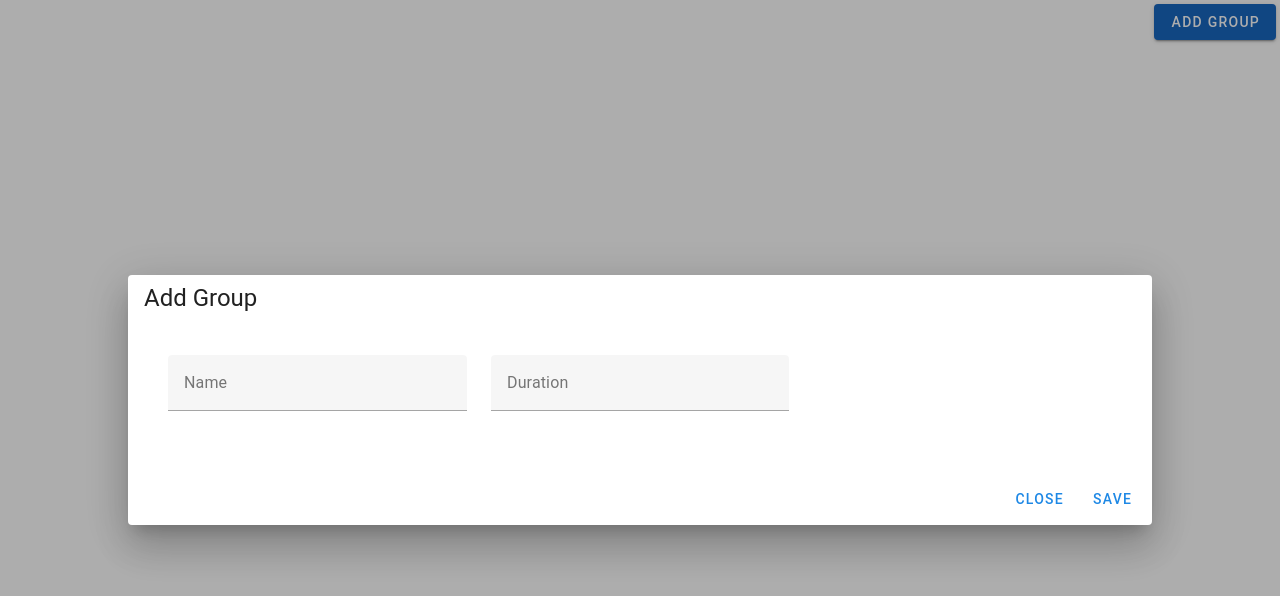
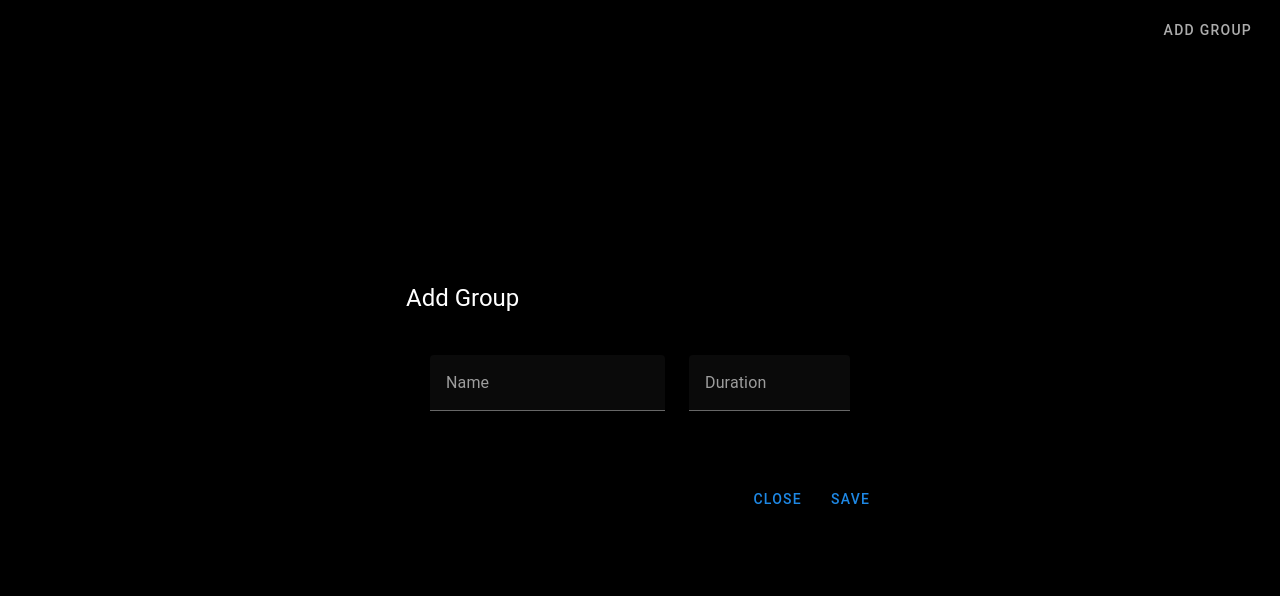
Before and after one commit to tiirent/ml-timer, a Vue app: page / in a window 1280 px wide. Both pictures are taken after a click on the button "ADD GROUP". Shown: the top 596 px of the page. Built offline with nearby package versions, Linux system fonts and the light colour scheme.

Commit message:
jank hard styling

```diff
--- a/src/components/AddGroupButton.vue
+++ b/src/components/AddGroupButton.vue
@@ -1,22 +1,22 @@
 <template>
     <v-row justify="end" >
-        <v-dialog v-model="dialog" persistent width="1024">
+        <v-dialog v-model="dialog" persistent width="500">
             <template v-slot:activator="{ props }">
-                <v-btn color="primary" v-bind="props">
+                <v-btn class="add-btn" color="black" v-bind="props">
                     Add Group
                 </v-btn>
             </template>
-            <v-card>
+            <v-card color="black">
                 <v-card-title>
                     <span class="text-h5">Add Group</span>
                 </v-card-title>
                 <v-card-text>
                     <v-container>
                         <v-row>
-                            <v-col cols="12" sm="6" md="4">
+                            <v-col cols="7">
                                 <v-text-field required label="Name" v-model="name"></v-text-field>
                             </v-col>
-                            <v-col cols="12" sm="6" md="4">
+                            <v-col cols="5">
                                 <time-input-field @time-value="duration = $event"/>
                             </v-col>
                         </v-row>
@@ -56,3 +56,9 @@ export default {
     }),
 }
 </script>
+
+<style scoped>
+.add-btn {
+    margin: 8px;
+}
+</style>
--- a/src/components/TimerButtons.vue
+++ b/src/components/TimerButtons.vue
@@ -1,14 +1,14 @@
 <template>
     <v-container align="end">
-        <v-btn v-if="!editing" @click="editTimer">
-            <v-icon class="my-5" size="small" icon="mdi-dots-vertical" />
-        </v-btn>
-        <v-btn v-if="editing" @click="deleteTimer">
-            <v-icon class="my-5" size="small" icon="mdi-delete" />
-        </v-btn>
-        <v-btn v-if="editing" @click="okTimer">
-            <v-icon class="my-5" size="small" icon="mdi-check" />
-        </v-btn>
+        <v-btn color="black" v-if="!editing" @click="editTimer">
+                <v-icon size="small" icon="mdi-dots-vertical" />
+            </v-btn>
+            <v-btn color="black" v-if="editing" @click="deleteTimer">
+                <v-icon size="small" icon="mdi-delete" />
+            </v-btn>
+            <v-btn color="black" v-if="editing" @click="okTimer">
+                <v-icon size="small" icon="mdi-check" />
+            </v-btn>
     </v-container>
 </template>
 
--- a/src/components/TimerGroup.vue
+++ b/src/components/TimerGroup.vue
@@ -1,11 +1,21 @@
 <template>
     <v-container>
-        {{ name }}
-        <timer-module-options @add-timer="addTimer" @delete-timer-group="deleteTimerGroup"/>
-        <timer-item v-for="(timer, index) in timers" :key="timer.id" :index="index" :name="timer.name"
+        <v-row class="purple-bg">
+            <v-col align="left">
+                <div pa-5>
+                    {{ name }}
+                </div>
+            </v-col>
+            <v-col align="right">
+                <timer-module-options @add-timer="addTimer" @delete-timer-group="deleteTimerGroup"/>
+            </v-col>
+        </v-row>
+        <v-row>
+            <timer-item v-for="(timer, index) in timers" :key="timer.id" :index="index" :name="timer.name"
             :hotkey="timer.hotkey" :input="input" :duration="duration"
             @delete-timer="deleteTimer" @update-name="updateName($event, index)"
             @update-hotkey="updateHotkey($event, index)" />
+        </v-row>
     </v-container>
 </template>
 
@@ -68,4 +78,9 @@ export default {
 };
 </script>
 
-<style scoped></style>
+<style scoped>
+.purple-bg {
+    background-color: #6567A6;
+}
+
+</style>
--- a/src/components/TimerModuleOptions.vue
+++ b/src/components/TimerModuleOptions.vue
@@ -1,8 +1,8 @@
 <template>
     <v-container>
-        <v-btn @click="add">Add</v-btn>
-        <v-btn @click="edit">Edit</v-btn>
-        <v-btn @click="$emit('deleteTimerGroup')">Delete</v-btn>
+        <v-btn color="#6567A6" @click="add">Add</v-btn>
+        <!-- <v-btn color="#6567A6" @click="edit">Edit</v-btn> -->
+        <v-btn color="#6567A6" @click="$emit('deleteTimerGroup')">Delete</v-btn>
     </v-container>
 </template>
 
--- a/src/components/TimerTime.vue
+++ b/src/components/TimerTime.vue
@@ -1,6 +1,6 @@
 <template>
     <v-container align="end">
-        <v-btn @click="startTimer" :disabled="running">{{ formatTime(value) }}</v-btn>
+        <v-btn color="black" @click="startTimer" :disabled="running">{{ formatTime(value) }}</v-btn>
     </v-container>
 </template>
 
--- a/src/layouts/default/Default.vue
+++ b/src/layouts/default/Default.vue
@@ -1,5 +1,5 @@
 <template>
-  <v-app>
+  <v-app class="black-background">
     <!-- <default-bar /> -->
     <app-bar @add-group="addGroup" />
     <timer-group v-for="(group, index) in groups" :key=group.id :index="index" :name=group.name :input="input"
@@ -64,3 +64,10 @@ export default {
   },
 };
 </script>
+
+<style scoped>
+.black-background {
+  background-color: black;
+  color: white;
+}
+</style>
```
